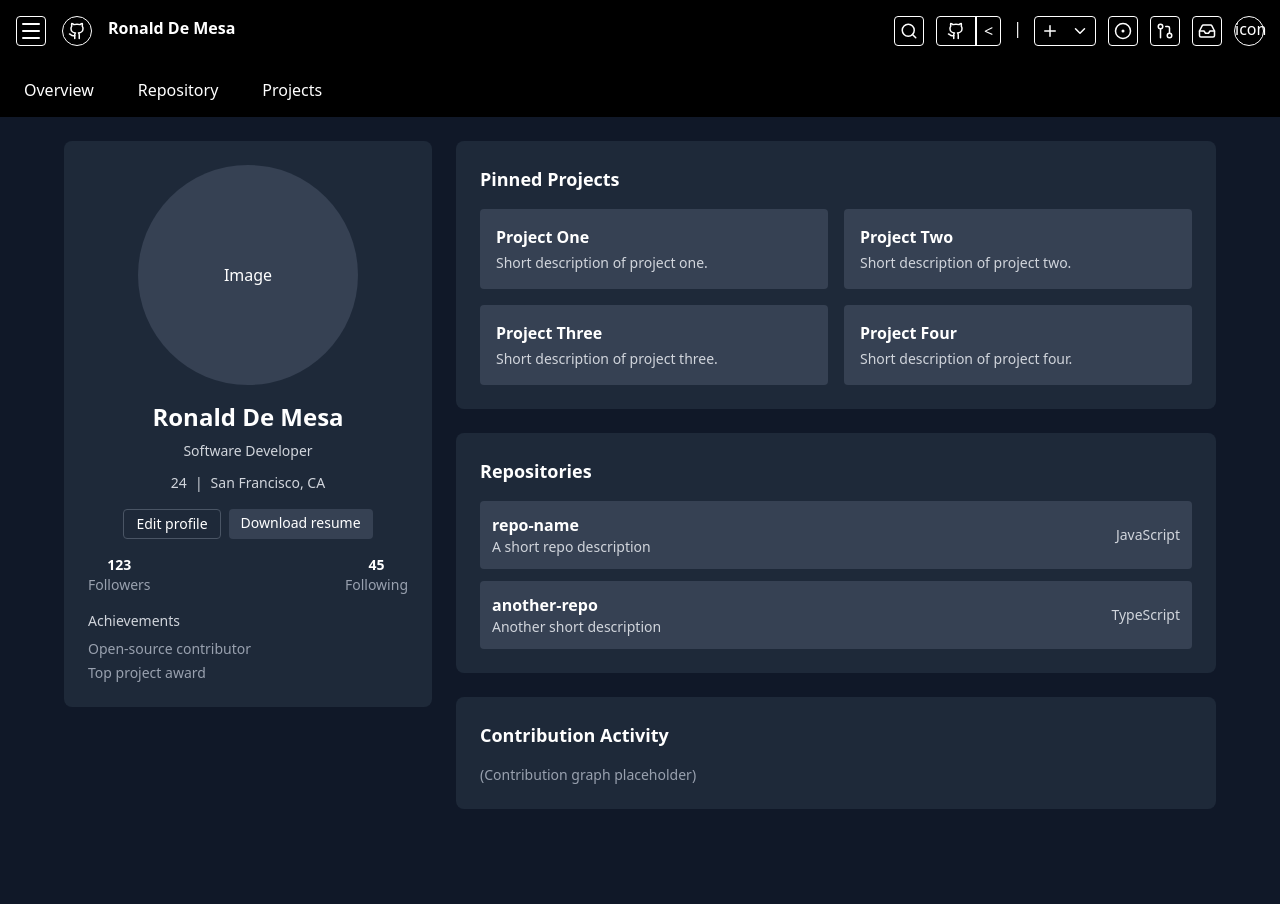
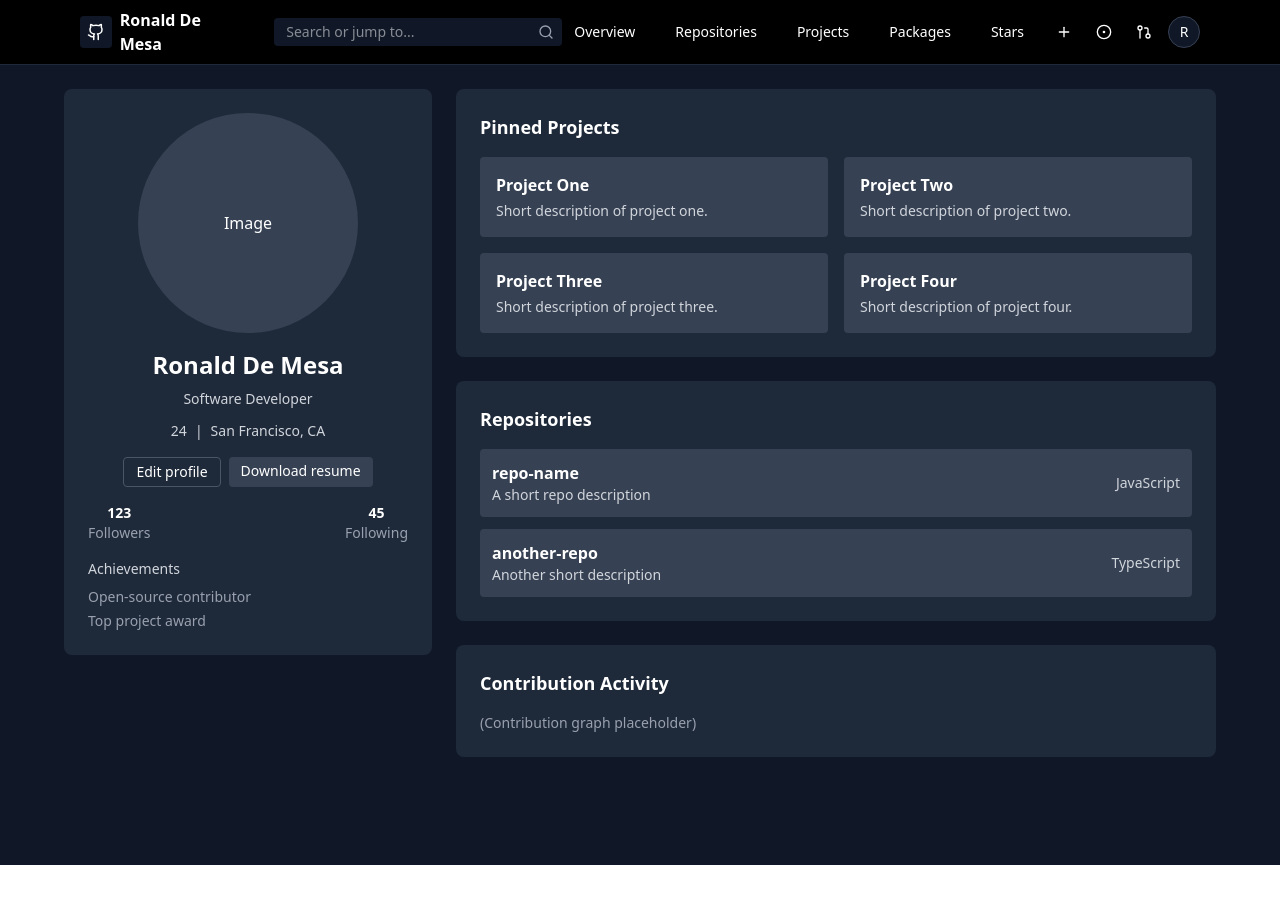
Before and after one commit to Reytsard/portfolio-v2, a React (Vite) app: page / in a window 1280 px wide. Shown: the top 904 px of the page. After the commit the page ends 865 px from the top, so only its background shows below. Built offline with nearby package versions, Linux system fonts and the light colour scheme.

Commit message:
update: header

```diff
--- a/src/components/Header.tsx
+++ b/src/components/Header.tsx
@@ -1,3 +1,4 @@
+import React, { useState } from "react";
 import {
   ChevronDown,
   CircleDot,
@@ -10,78 +11,128 @@ import {
 } from "lucide-react";
 
 function Header() {
+  const [mobileOpen, setMobileOpen] = useState(false);
+  const [searchOpen, setSearchOpen] = useState(false);
+
   return (
-    <header className="text-white bg-black">
-      <div className="flex place-content-between p-4">
-        <div className="flex gap-4">
-          <div className="w-[30px] h-[30px] border-1 rounded flex items-center align-center justify-center ">
-            {/* <FontAwesomeIcon /> */}
-            <Menu />
-          </div>
-          <div className="w-[30px] h-[30px] rounded-full border-1 flex items-center align-center justify-center">
-            <Github size={18} />
-          </div>
-          <div className="font-bold">Ronald De Mesa</div>
-        </div>
-        <div className="flex gap-3">
-          <div className="w-[30px] h-[30px] border-1 rounded flex items-center align-center justify-center">
-            <Search size={"18"} />
-          </div>
-          <div className="hidden md:flex gap-3">
-            <div className="border width-[50px] h-[30px] rounded flex">
-              <div className="w-[40px] h-full border-e-2 flex items-center align-center justify-center">
+    <header className="bg-black text-white border-b border-gray-800">
+      <div className="max-w-6xl mx-auto px-4">
+        <div className="flex items-center justify-between h-16">
+          <div className="flex items-center gap-3">
+            {/* Mobile hamburger */}
+            <button
+              aria-label="Open menu"
+              className="md:hidden p-2 rounded hover:bg-gray-800"
+              onClick={() => setMobileOpen(!mobileOpen)}
+            >
+              <Menu />
+            </button>
+
+            {/* Brand */}
+            <div className="flex items-center gap-2">
+              <div className="w-8 h-8 rounded bg-gray-900 flex items-center justify-center">
                 <Github size={18} />
               </div>
-              <div className="w-[23px] flex items-center align-center justify-center">
-                {"<"}
-              </div>
+              <span className="font-bold hidden sm:inline">Ronald De Mesa</span>
             </div>
-            <div>|</div>
-            <div className="flex gap-3">
-              <div className="border width-[50px] h-[30px] rounded flex">
-                <div className="w-[30px] flex items-center align-center justify-center">
-                  <Plus size={18} />
-                </div>
-                <div className="w-[30px] flex items-center align-center justify-center">
-                  <ChevronDown size={18} />
-                </div>
-              </div>
-              <div className="w-[30px] h-[30px] border-1 rounded flex items-center align-center justify-center">
-                <CircleDot size={18} />
-              </div>
-              <div className="w-[30px] h-[30px] border-1 rounded flex items-center align-center justify-center">
-                <GitPullRequest size={18} />
+
+            {/* Search (hidden on small screens) */}
+            <div className="hidden md:block ml-4">
+              <div className="relative">
+                <input
+                  className="bg-gray-900 text-sm rounded px-3 py-1 w-72 focus:outline-none"
+                  placeholder="Search or jump to..."
+                />
+                <Search
+                  className="absolute right-2 top-1/2 -translate-y-1/2 text-gray-400"
+                  size={16}
+                />
               </div>
             </div>
           </div>
-          <div className="w-[30px] h-[30px] border-1 rounded flex items-center align-center justify-center">
-            <Inbox size={18} />
-          </div>
-          <div className="w-[30px] h-[30px] rounded-full border-1">icon</div>
-        </div>
-      </div>
-      <div className="h-[55px] flex p-3 align-items-center justify-content-center">
-        <div className="flex gap-5">
-          <div className="h-[30px] px-3 py-1 rounded hover:bg-gray-900 ">
-            Overview
-          </div>
-          <div className="h-[30px] px-3 py-1 rounded hover:bg-gray-900 ">
-            Repository
-          </div>
-          <div className="h-[30px] px-3 py-1 rounded hover:bg-gray-900 ">
-            Projects
-          </div>
-          <div className="hidden h-[30px] px-3 py-1 rounded hover:bg-gray-900 ">
-            Packages
-          </div>
-          <div className="hidden h-[30px] px-3 py-1 rounded hover:bg-gray-900 ">
-            Stars
+
+          <div className="flex items-center gap-3">
+            {/* Nav items (desktop) */}
+            <nav className="hidden md:flex items-center gap-4 text-sm">
+              <a className="px-3 py-1 rounded hover:bg-gray-900">Overview</a>
+              <a className="px-3 py-1 rounded hover:bg-gray-900">
+                Repositories
+              </a>
+              <a className="px-3 py-1 rounded hover:bg-gray-900">Projects</a>
+              <a className="px-3 py-1 rounded hover:bg-gray-900 hidden lg:inline">
+                Packages
+              </a>
+              <a className="px-3 py-1 rounded hover:bg-gray-900 hidden lg:inline">
+                Stars
+              </a>
+            </nav>
+
+            {/* Actions */}
+            <div className="flex items-center gap-2">
+              <button
+                className="hidden md:inline-flex items-center justify-center w-8 h-8 rounded hover:bg-gray-800"
+                aria-label="Create"
+              >
+                <Plus size={16} />
+              </button>
+
+              <button
+                className="hidden md:inline-flex items-center justify-center w-8 h-8 rounded hover:bg-gray-800"
+                aria-label="Notifications"
+              >
+                <CircleDot size={16} />
+              </button>
+
+              <button
+                className="hidden md:inline-flex items-center justify-center w-8 h-8 rounded hover:bg-gray-800"
+                aria-label="Pull requests"
+              >
+                <GitPullRequest size={16} />
+              </button>
+
+              <button
+                className="p-2 rounded hover:bg-gray-800 md:hidden"
+                onClick={() => setSearchOpen(!searchOpen)}
+                aria-label="Open search"
+              >
+                <Search size={16} />
+              </button>
+
+              <button
+                className="p-1 rounded-full border border-gray-700 w-8 h-8 flex items-center justify-center bg-gray-900"
+                aria-label="Profile"
+              >
+                {/* avatar placeholder */}
+                <span className="text-sm">R</span>
+              </button>
+            </div>
           </div>
         </div>
-        {/* place overview, repositories, projects,packages, stars{" "}
-        <div>
-          create way to check width and create overflow button for other options
-        </div> */}
+
+        {/* Mobile search */}
+        {searchOpen && (
+          <div className="md:hidden py-2">
+            <input
+              className="w-full bg-gray-900 px-3 py-2 rounded text-sm focus:outline-none"
+              placeholder="Search or jump to..."
+            />
+          </div>
+        )}
+
+        {/* Mobile menu */}
+        {mobileOpen && (
+          <div className="md:hidden mt-2 pb-4 border-b border-gray-800">
+            <div className="flex flex-col gap-2">
+              <a className="px-3 py-2 rounded hover:bg-gray-800">Overview</a>
+              <a className="px-3 py-2 rounded hover:bg-gray-800">
+                Repositories
+              </a>
+              <a className="px-3 py-2 rounded hover:bg-gray-800">Projects</a>
+              <a className="px-3 py-2 rounded hover:bg-gray-800">Packages</a>
+              <a className="px-3 py-2 rounded hover:bg-gray-800">Stars</a>
+            </div>
+          </div>
+        )}
       </div>
     </header>
   );
```
